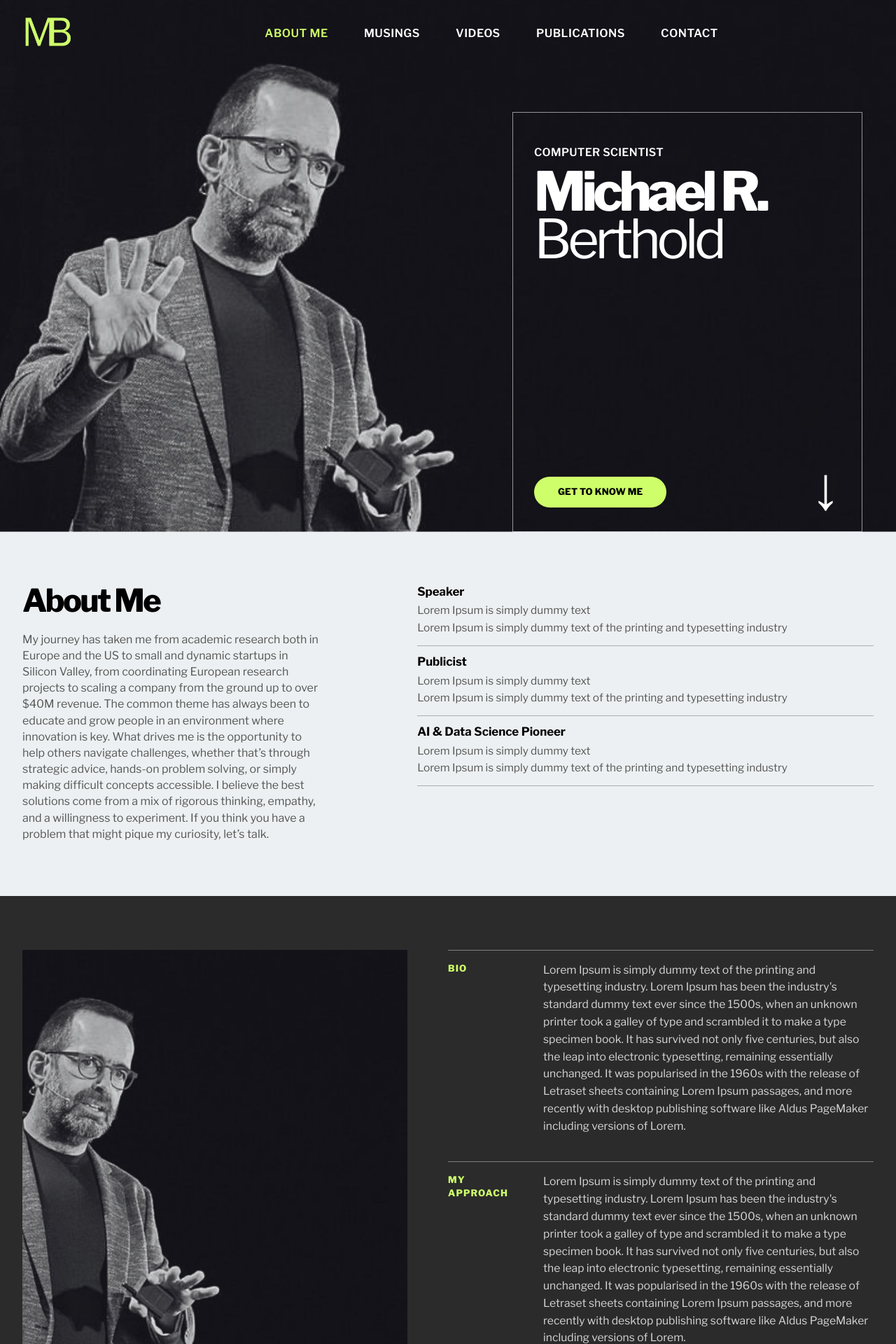
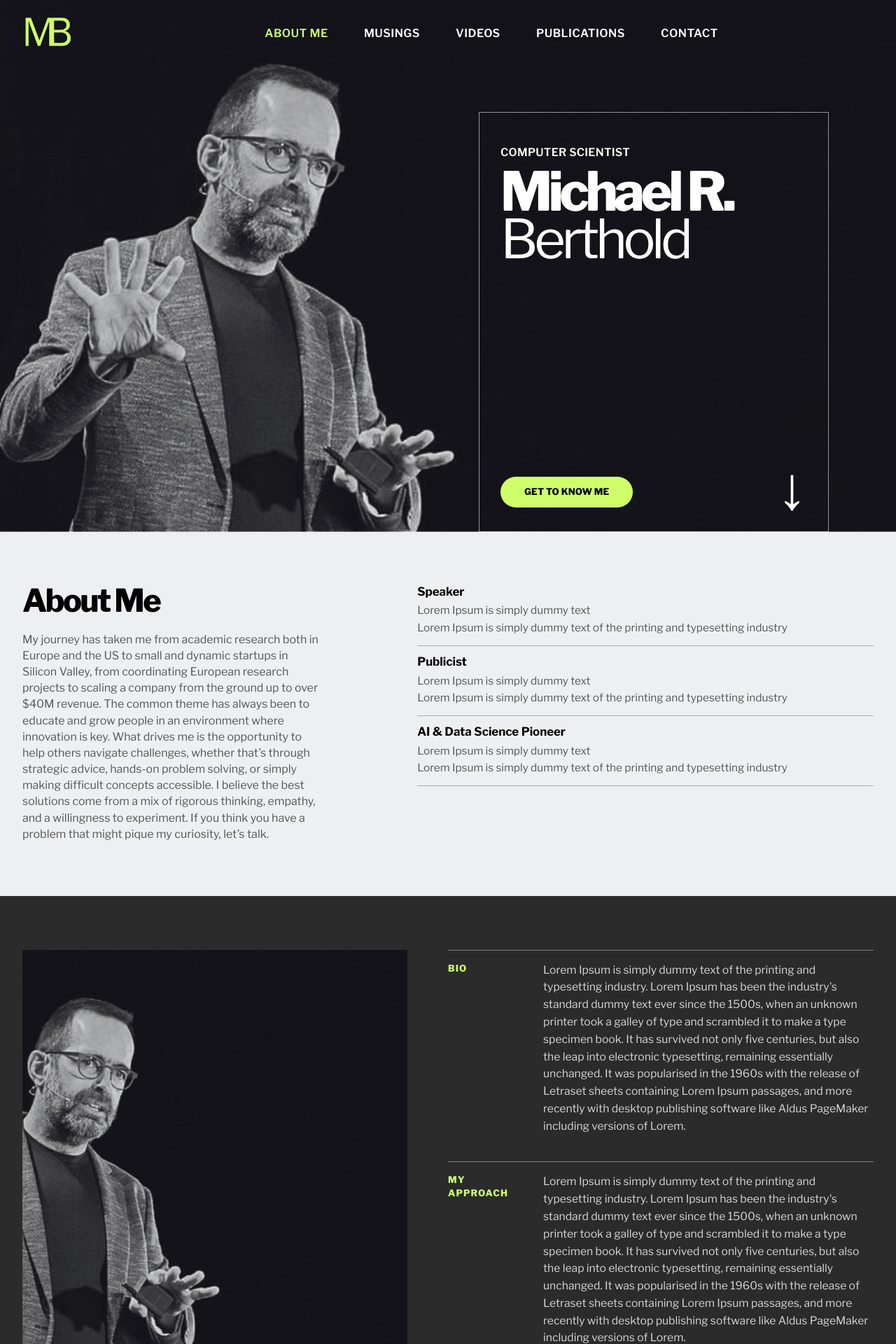
Before and after one commit to lacahelpme/mb, a Jekyll site: the page built from index.html, in a window 1280 px wide. Shown: the top 1920 px of the page at 70% size. Built offline with Jekyll 4.4.1, drawn with Linux system fonts in a browser that asks for light colours.

Commit message:
Update style.css

```diff
--- a/assets/css/style.css
+++ b/assets/css/style.css
@@ -272,7 +272,7 @@ h4:last-child {
 
 .hero-shell {
   display: grid;
-  grid-template-columns: minmax(420px, 620px) 1fr;
+  grid-template-columns: 1fr 500px;
   align-items: stretch;
   min-height: 760px;
   gap: 0;
@@ -305,7 +305,7 @@ h4:last-child {
   max-width: 500px;
   align-self: end;
   justify-self: end;
-  margin: 124px 0 0 0;
+  margin: 124px 48px 0 0;
   background: transparent;
   position: relative;
   z-index: 2;
```
